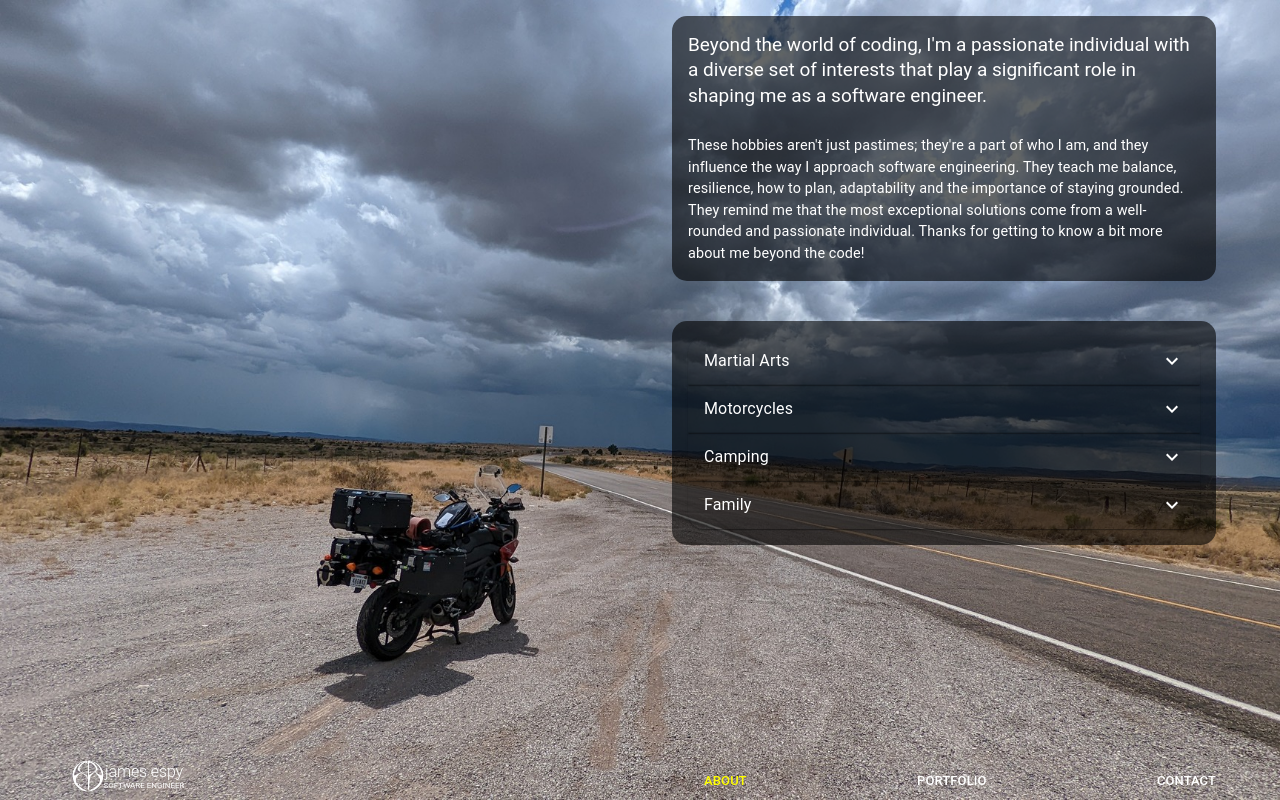
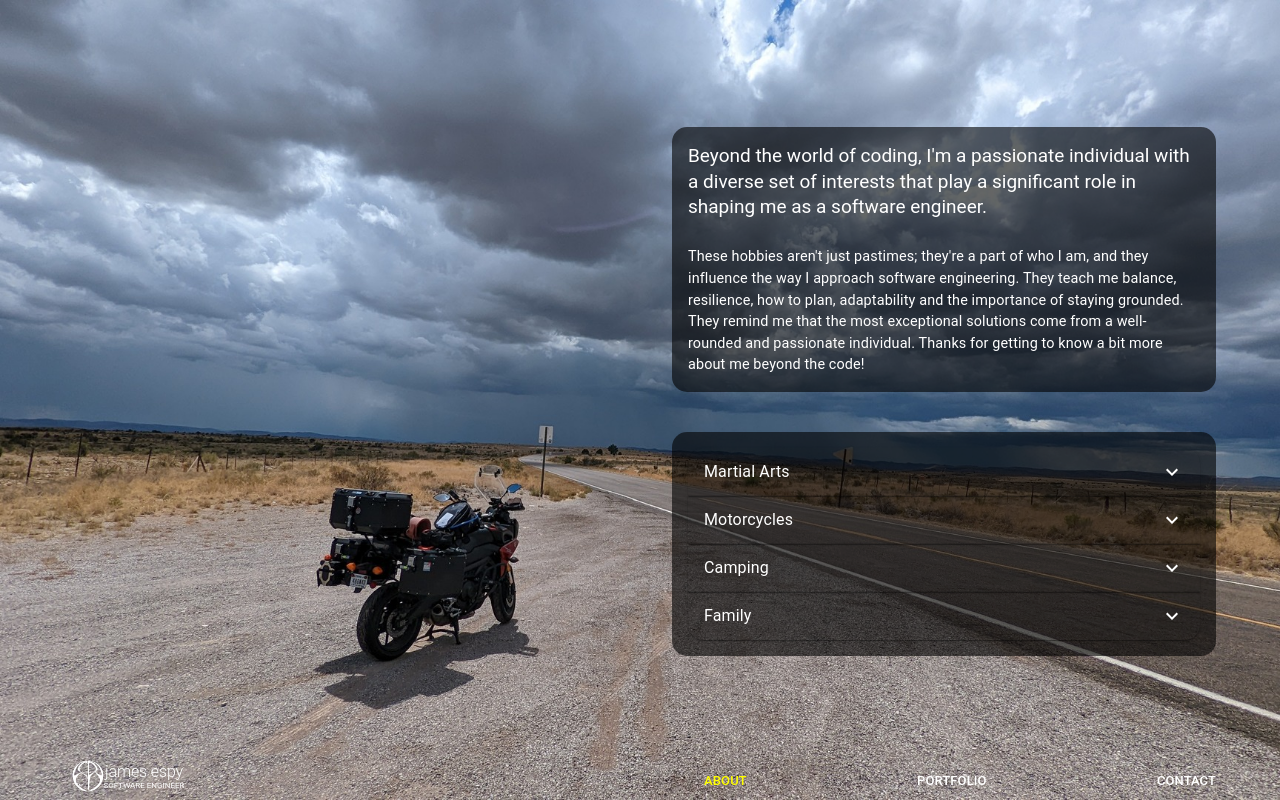
Before and after one commit to jespy2/ewd-site, a React (Create React App) app: page /about in a window 1280 px wide. Built offline with nearby package versions, Linux system fonts and the light colour scheme.

Commit message:
fixed dependancy errors

```diff
--- a/src/pages/about/About.module.scss
+++ b/src/pages/about/About.module.scss
@@ -38,7 +38,7 @@
     height: 80vh;
     display: flex;
     flex-direction: column-reverse;
-    justify-content: start;
+    justify-content: flex-start;
 
     .aboutInfoContainer {
       height: fit-content;
@@ -131,7 +131,7 @@
     .aboutContainer {
       .aboutSubContainer {
         flex-direction: row-reverse;
-        align-items: start;
+        align-items: flex-start;
         justify-content: space-between;
         top: 30%;
         right: unset;
--- a/tsconfig.json
+++ b/tsconfig.json
@@ -22,8 +22,10 @@
     "resolveJsonModule": true,
     "isolatedModules": true,
     "noEmit": true,
-    "jsx": "react-jsx",
-    "typeRoots": ["./src/types"]
+    "jsx": "preserve",
+    "typeRoots": [
+      "./src/types"
+    ]
   },
   "include": [
     "src"
```
Also changed, not shown: package.json (+7 -3 lines), 1 other file (tests, documents, lock files or other folders).
